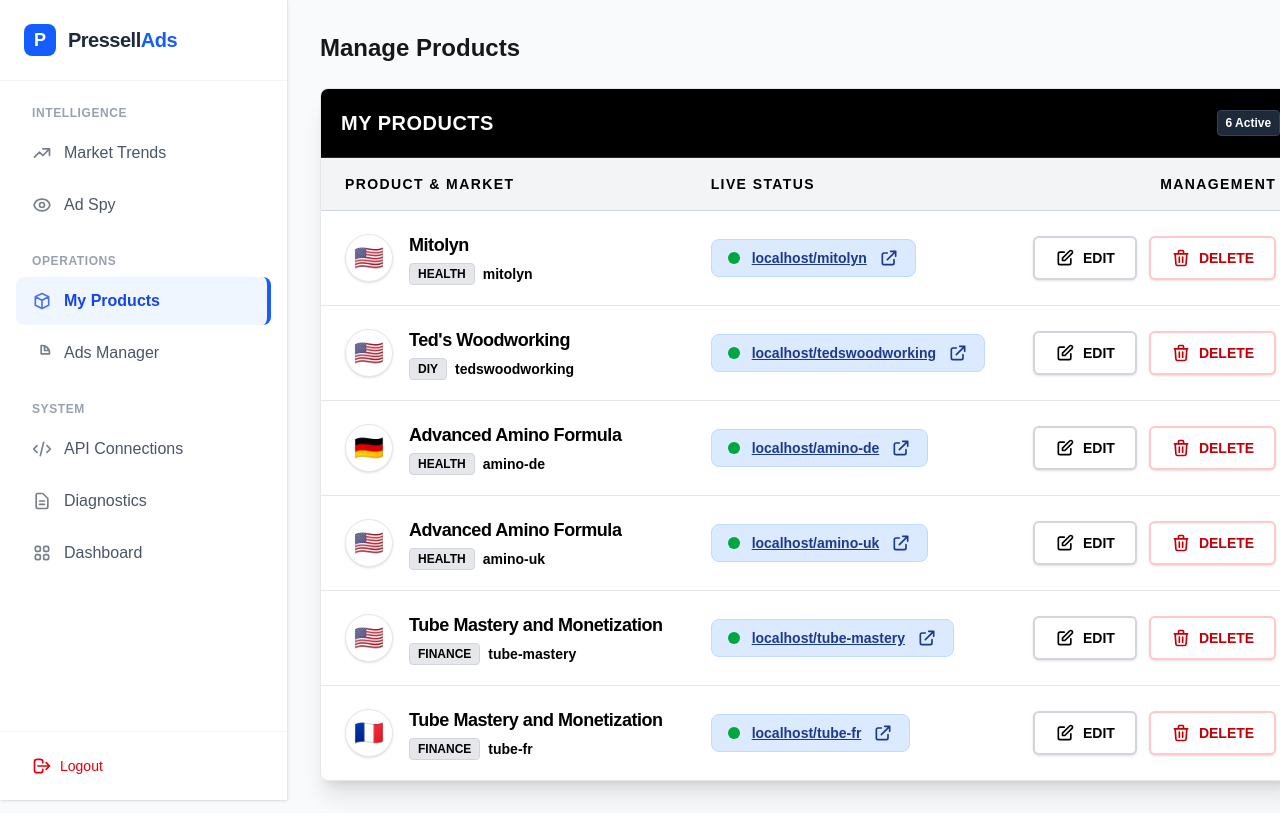
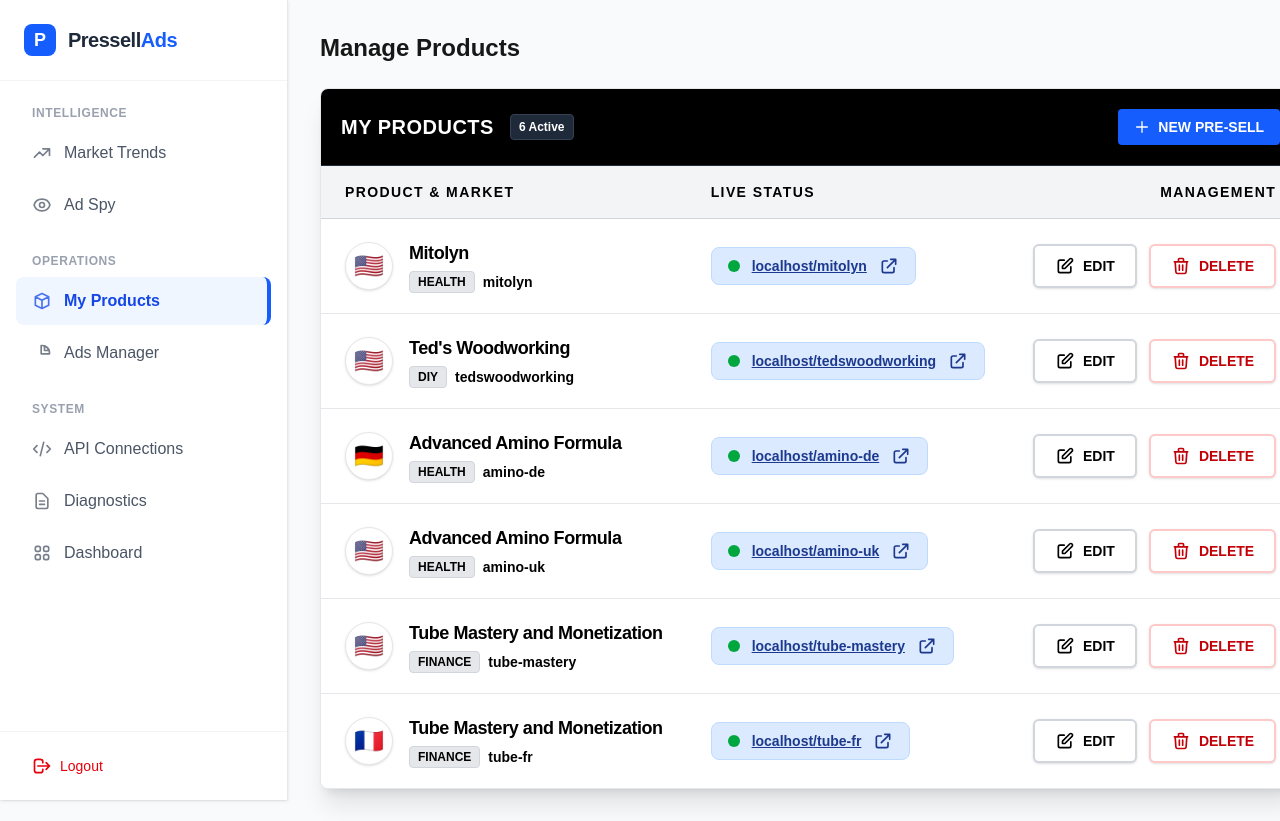
Before and after one commit to johndallapace-rgb/pressell-googleads, a Next.js app: page /admin/products in a window 1280 px wide. Shown: the top 821 px of the page. Built offline with nearby package versions, Linux system fonts and the light colour scheme.

Commit message:
Fix: Restore Create Button, Filter Invalid Slugs, and Ensure Edit Links Work

```diff
--- a/src/components/ProductList.tsx
+++ b/src/components/ProductList.tsx
@@ -57,10 +57,19 @@
   return (
     <div className="bg-white rounded-lg shadow-xl overflow-hidden border border-gray-200">
       <div className="bg-black p-5 border-b border-gray-800 flex justify-between items-center">
-        <h2 className="text-xl font-bold text-white tracking-wide">MY PRODUCTS</h2>
-        <span className="bg-gray-800 text-white text-xs px-2 py-1 rounded border border-gray-700 font-bold">
-            {products.length} Active
-        </span>
+        <div className="flex items-center gap-4">
+            <h2 className="text-xl font-bold text-white tracking-wide">MY PRODUCTS</h2>
+            <span className="bg-gray-800 text-white text-xs px-2 py-1 rounded border border-gray-700 font-bold">
+                {products.length} Active
+            </span>
+        </div>
+        <Link
+            href="/admin/products/new"
+            className="bg-blue-600 hover:bg-blue-700 text-white text-sm font-bold px-4 py-2 rounded flex items-center gap-2 transition-colors"
+        >
+            <svg className="w-4 h-4" fill="none" stroke="currentColor" viewBox="0 0 24 24"><path strokeLinecap="round" strokeLinejoin="round" strokeWidth={2} d="M12 4v16m8-8H4" /></svg>
+            NEW PRE-SELL
+        </Link>
       </div>
 
       {products.length === 0 ? (
@@ -78,8 +87,8 @@
             </tr>
           </thead>
           <tbody className="bg-white divide-y divide-gray-200">
-            {products.map((product) => (
-              <tr key={product.slug} className="hover:bg-blue-50 transition-colors duration-150">
+            {products.filter(p => p.slug && p.slug !== 'undefined').map((product) => (
+              <tr key={product.slug || product.id} className="hover:bg-blue-50 transition-colors duration-150">
                 <td className="px-6 py-5 whitespace-nowrap">
                   <div className="flex items-center gap-4">
                     <div className="flex-shrink-0 w-12 h-12 flex items-center justify-center bg-white rounded-full border border-gray-200 shadow-sm text-2xl" style={{ fontSize: '1.5rem' }}>
--- a/src/lib/config.ts
+++ b/src/lib/config.ts
@@ -179,14 +179,16 @@
   if (!config.products) return [];
 
   // Robust mapping: Ensure slug is present by using the key if missing in the value
-  return Object.entries(config.products).map(([key, value]) => ({
+  return Object.entries(config.products)
+    .map(([key, value]) => ({
         ...value,
         slug: value.slug || key,
         // Ensure other critical fields have fallbacks
         name: value.name || 'Untitled Product',
         vertical: value.vertical || 'other',
         language: value.language || 'en'
-  }));
+    }))
+    .filter(p => p.slug && p.slug !== 'undefined' && p.slug !== 'null');
 }
 
 export interface CampaignMetrics {
```
Lines whose indentation alone changed are shown as unchanged.
